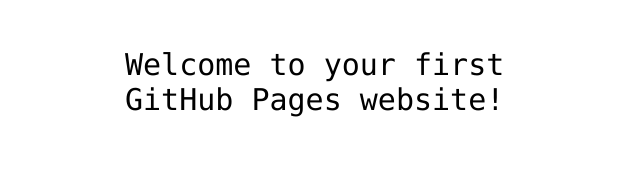
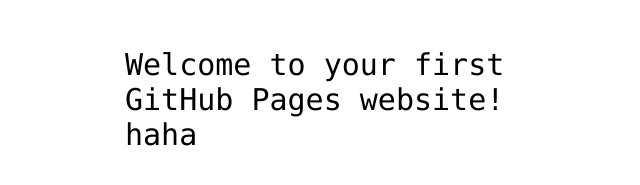
Before and after one commit to ppplalala-wh/hello-world, a plain HTML site: page index.html in a window 1280 px wide. Shown: the part 341-526 px from the top of the page, without its empty margins (315-955 px from the left). Drawn offline with Linux system fonts and the light colour scheme.

Commit message:
little change

```diff
--- a/index.html
+++ b/index.html
@@ -12,7 +12,7 @@
 <img src="https://octodex.github.com/images/daftpunktocat-thomas.gif" id="octocat" alt="octocat-gif" />
 
 <!-- Change this code here by copy and pasting your template on line 15 -->
-<p>Welcome to your first GitHub Pages website!</p>
+<p>Welcome to your first GitHub Pages website! haha</p>
 
 </body>
 </html>
```
